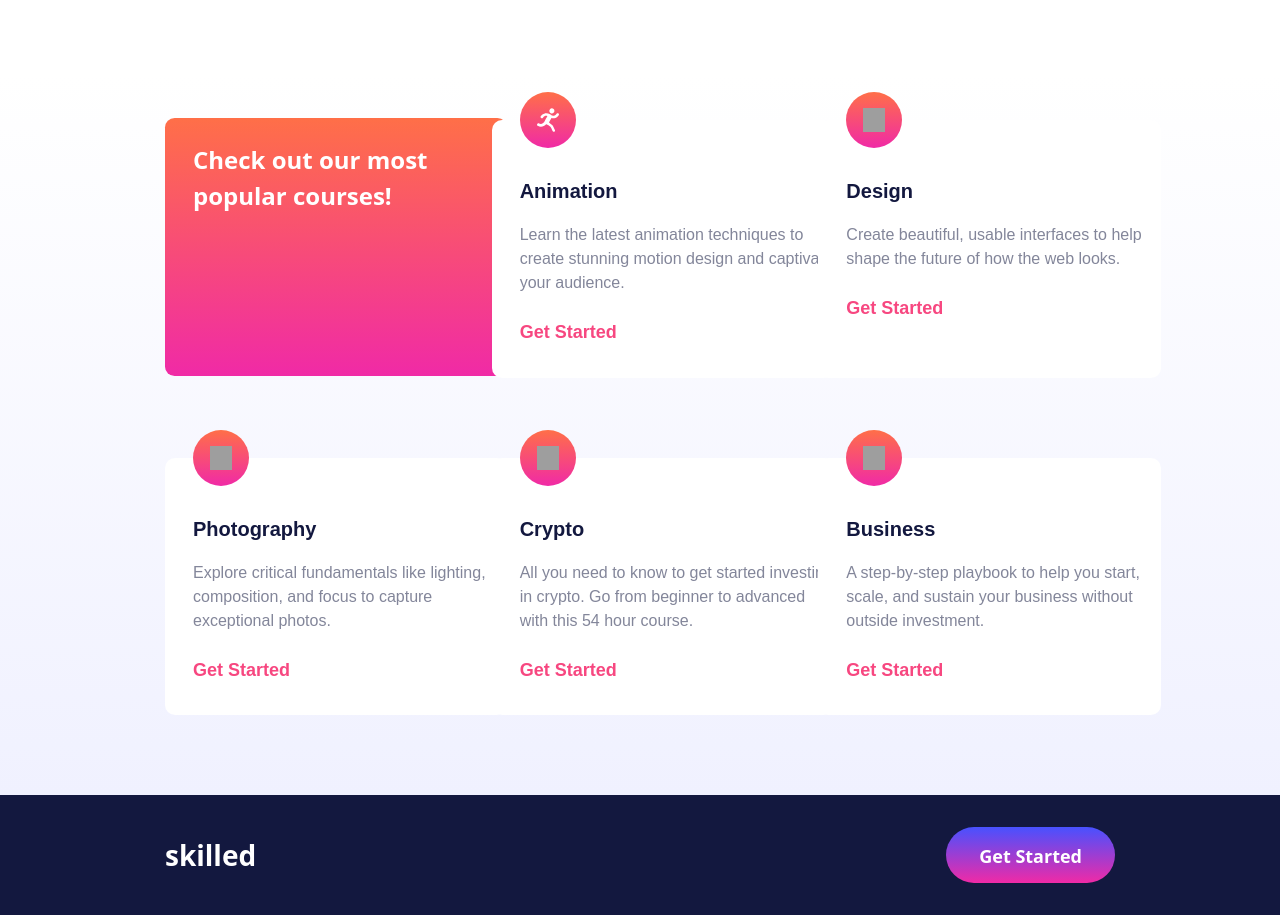
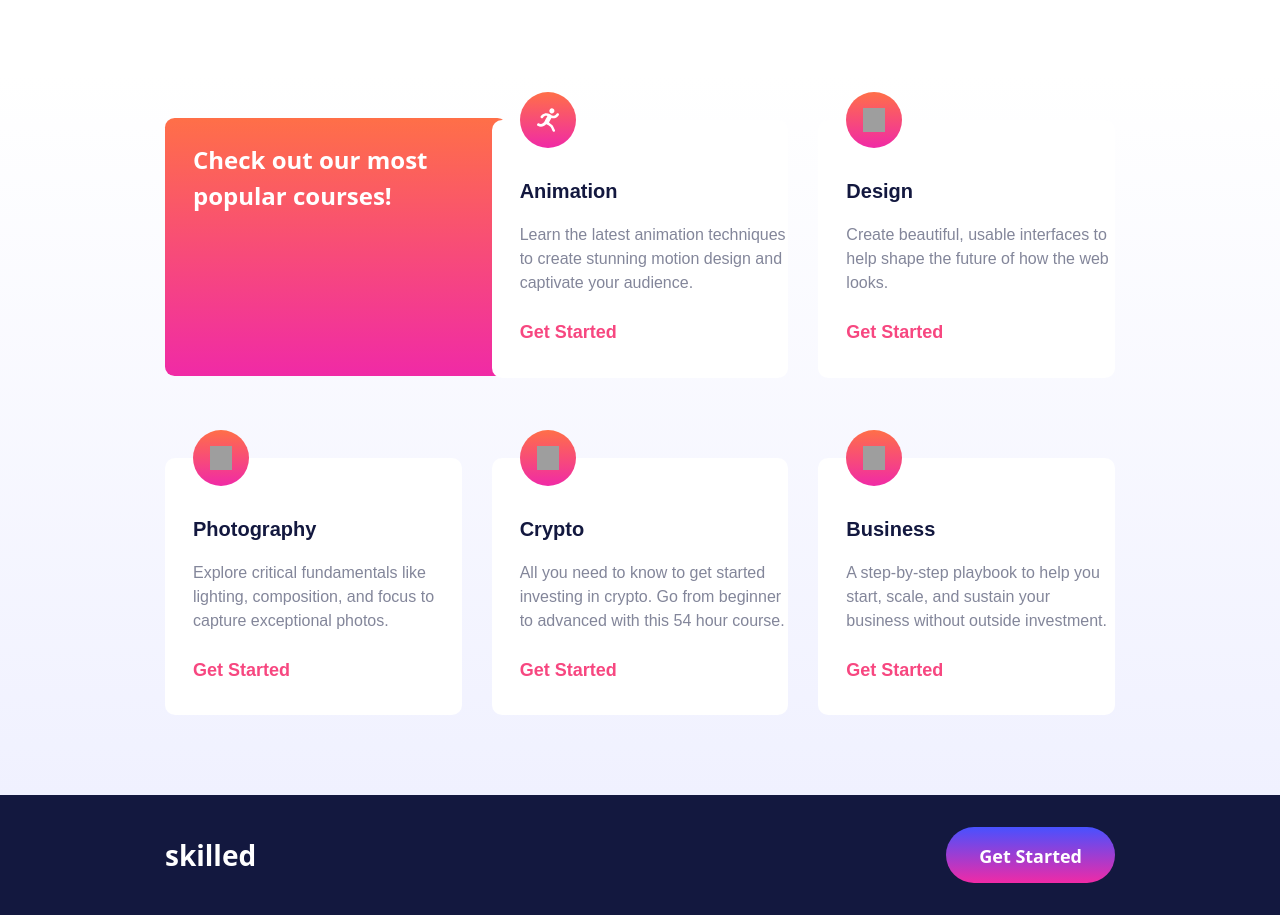
Before and after one commit to Giioz/skilled-elearning-landing-page, a React (Vite) app: page / in a window 1280 px wide. Shown: the part 720-1635 px from the top of the page. Built offline with nearby package versions, Linux system fonts and the light colour scheme; grey boxes are pictures that could not be loaded.

Commit message:
refactor: src fix

```diff
--- a/src/components/About.tsx
+++ b/src/components/About.tsx
@@ -18,12 +18,12 @@ export const About = () => {
       <div className="w-full h-auto flex justify-center md:w-[640px] md:h-[640px] ">
         <img
           className="mt-[46px] md:hidden"
-          src="../../public/img1.png"
+          src="public/img1.png"
           alt="about img"
         />
         <img
           className="w-[full] h-[full] hidden  absolute top-[-100px] right-[-335px] z-[-1] md:block lg:top-[-160px]"
-          src="../../public/img2.png"
+          src="public/img2.png"
           alt=""
         />
       </div>
--- a/src/components/Content.tsx
+++ b/src/components/Content.tsx
@@ -12,7 +12,7 @@ export const Content = () => {
         {ContentConfig.map((item) => {
           return (
             <div className="pt-[24px]">
-              <div className="w-[21.4rem] h-[16.1rem] bg-white rounded-[10px] pl-[28px]">
+              <div className="max-w-[21.4rem] h-[16.1rem] bg-white rounded-[10px] pl-[28px]">
                 <div className="w-[3.5rem] h-[3.5rem] customlinear rounded-full flex justify-center items-center translate-y-[-50%]">
                   <img className="w-[22px] h-[24px]" src={item.img} alt="" />
                 </div>
```
